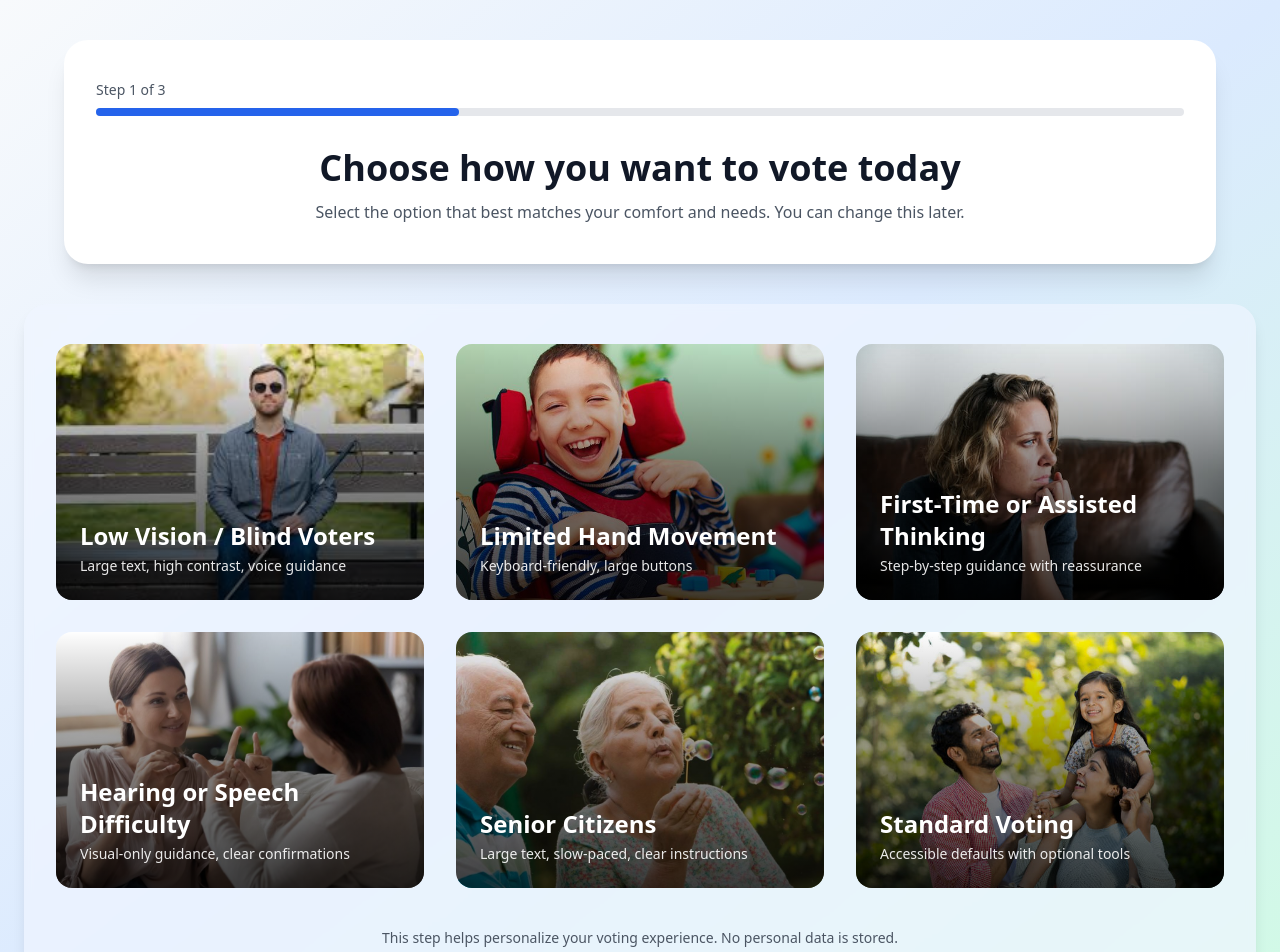
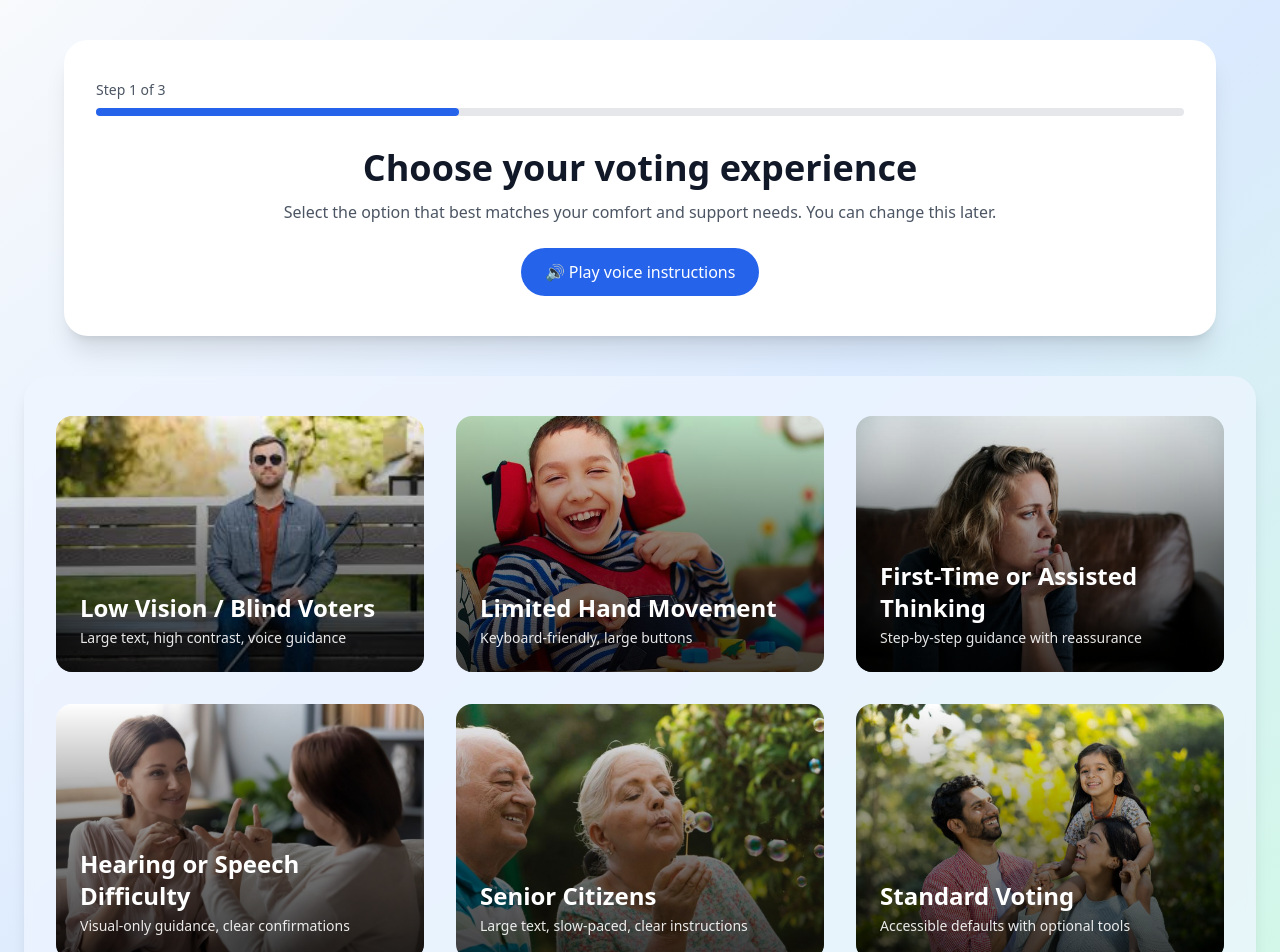
Before and after one commit to ByteQuest-2025/GFGBQ-Team-vibe123, a React app in the folder frontend/: page / in a window 1280 px wide. Shown: the top 952 px of the page. Built offline with nearby package versions, Linux system fonts and the light colour scheme; the HTML template or start-up script is replaced by a standard one.

Commit message:
Add user-triggered voice guidance for accessibility setup step

```diff
--- a/frontend/src/pages/AccessibilityModeSelect.jsx
+++ b/frontend/src/pages/AccessibilityModeSelect.jsx
@@ -1,10 +1,10 @@
 import { useNavigate } from "react-router-dom";
-import { useContext } from "react";
+import { useContext, useEffect, useRef } from "react";
 import { AccessibilityContext } from "../context/AccessibilityContext";
 
 /* ================================
-   Accessibility Modes Configuration
-================================== */
+   Accessibility Modes
+================================ */
 const modes = [
   {
     id: "vision",
@@ -63,58 +63,103 @@ const modes = [
 export default function AccessibilityModeSelect() {
   const navigate = useNavigate();
   const ctx = useContext(AccessibilityContext);
+  const hasSpokenOnce = useRef(false);
 
+  /* ================================
+     FORCE ENABLE VOICE FOR STEP 1
+  ================================= */
+  useEffect(() => {
+    if (ctx.setVoice) {
+      ctx.setVoice(true);
+    }
+  }, []);
+
+  /* ================================
+     SPEAK HELPER (SAFE)
+  ================================= */
+  const speak = (text) => {
+    if (!window.speechSynthesis) return;
+    window.speechSynthesis.cancel();
+    const utterance = new SpeechSynthesisUtterance(text);
+    utterance.rate = 0.9;
+    utterance.pitch = 1;
+    window.speechSynthesis.speak(utterance);
+  };
+
+  /* ================================
+     VOICE MESSAGE
+  ================================= */
+  const instructionText =
+    "Step 1 of 3. Choose your voting experience. " +
+    "This step helps customize accessibility. " +
+    "You are not voting yet. " +
+    "Use arrow keys or tap to choose an option.";
+
+  /* ================================
+     HANDLE OPTION SELECTION
+  ================================= */
   const handleSelect = (mode) => {
     mode.setup(ctx);
+    speak(`${mode.title} selected. Moving to the next step.`);
     navigate("/vote");
   };
 
   return (
     <div className="min-h-screen bg-gradient-to-br from-slate-50 via-blue-100 to-emerald-100 px-6 py-10">
 
-      {/* =======================
-          CARD 1: STEP + HEADER
-      ======================== */}
+      {/* =========================
+          CARD 1 — STEP INFO
+      ========================== */}
       <section
         className="max-w-6xl mx-auto bg-white rounded-3xl shadow-xl
                    px-8 py-10 mb-10"
         aria-labelledby="step-heading"
       >
-        {/* Step indicator */}
         <p
           id="step-heading"
           className="text-sm font-medium text-gray-600 mb-2"
-          aria-live="polite"
         >
           Step 1 of 3
         </p>
 
-        {/* Progress bar */}
         <div
           className="h-2 w-full bg-gray-200 rounded-full mb-8"
           role="progressbar"
           aria-valuemin="0"
           aria-valuemax="100"
           aria-valuenow="33"
-          aria-label="Voting setup progress: Step 1 of 3"
+          aria-label="Voting setup progress"
         >
           <div className="h-2 w-1/3 bg-blue-600 rounded-full"></div>
         </div>
 
-        {/* Heading */}
         <h1 className="text-3xl md:text-4xl font-bold text-gray-900 text-center mb-3">
-          Choose how you want to vote today
+          Choose your voting experience
         </h1>
 
         <p className="text-center text-gray-600 max-w-3xl mx-auto">
-          Select the option that best matches your comfort and needs.
+          Select the option that best matches your comfort and support needs.
           You can change this later.
         </p>
+
+        {/* 🔊 VOICE BUTTON — REQUIRED FOR BROWSER */}
+        <button
+          onClick={() => {
+            speak(instructionText);
+            hasSpokenOnce.current = true;
+          }}
+          className="mt-6 mx-auto block px-6 py-3 rounded-full
+                     bg-blue-600 text-white font-medium
+                     focus:outline-none focus:ring-4 focus:ring-blue-300"
+          aria-label="Play voice instructions"
+        >
+          🔊 Play voice instructions
+        </button>
       </section>
 
-      {/* =======================
-          CARD 2: OPTIONS ONLY
-      ======================== */}
+      {/* =========================
+          CARD 2 — OPTIONS
+      ========================== */}
       <section
         className="max-w-7xl mx-auto rounded-3xl
                    bg-blue-50/70 backdrop-blur-sm
@@ -132,17 +177,14 @@ export default function AccessibilityModeSelect() {
                          focus:outline-none focus:ring-4 focus:ring-blue-400
                          transition-transform hover:scale-[1.02]"
             >
-              {/* Background image */}
               <img
                 src={mode.image}
                 alt=""
                 className="absolute inset-0 w-full h-full object-cover"
               />
 
-              {/* Overlay */}
               <div className="absolute inset-0 bg-gradient-to-t from-black/75 via-black/45 to-transparent"></div>
 
-              {/* Text */}
               <div className="relative z-10 h-full flex flex-col justify-end p-6 text-left">
                 <h2 className="text-2xl font-bold text-white">
                   {mode.title}
@@ -155,9 +197,8 @@ export default function AccessibilityModeSelect() {
           ))}
         </div>
 
-        {/* Reassurance text */}
-        <p className="mt-10 text-sm text-gray-600 text-center" aria-live="polite">
-          This step helps personalize your voting experience.
+        <p className="mt-10 text-sm text-gray-600 text-center">
+          This step only sets up accessibility preferences.
           No personal data is stored.
         </p>
       </section>
```
